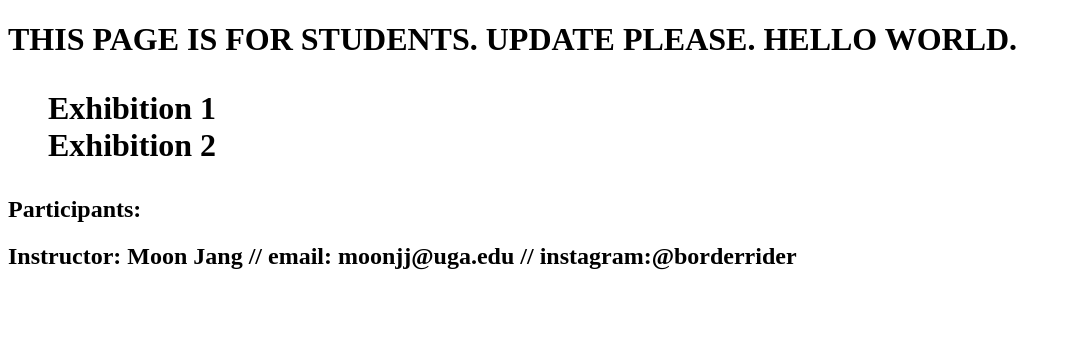
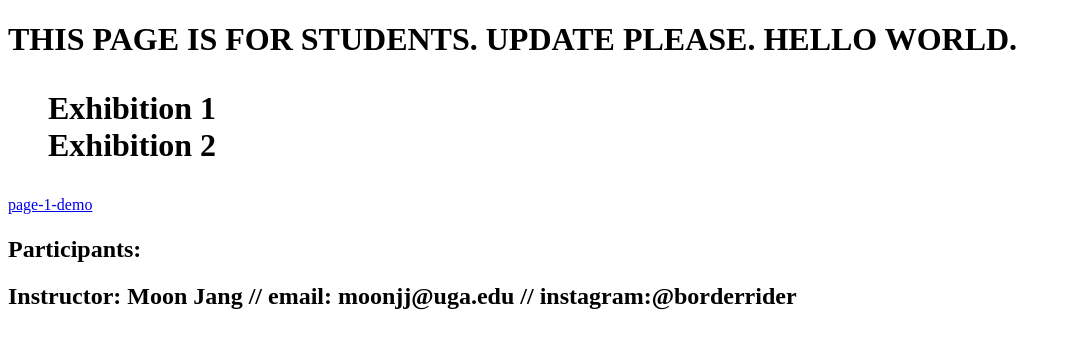
Before and after one commit to moonjang/graphicsystem3020, a plain HTML site: page index.html in a window 1280 px wide. Shown: the whole page, without its empty margins (0-1071 px from the left). Drawn offline with Linux system fonts and the light colour scheme.

Commit message:
Update index.html

```diff
--- a/index.html
+++ b/index.html
@@ -16,7 +16,7 @@
     <h1><ul>Exhibition 1<br>
    Exhibition 2</ul></h1>
 
-        <a href="main/moon-web-1.html" target="_blank"></a>
+        <h1></h1><a href="main/moon-web-1.html" target="_blank">page-1-demo</a><h1/>
 
 <!--     ul tags means unordered list -->
 
```
